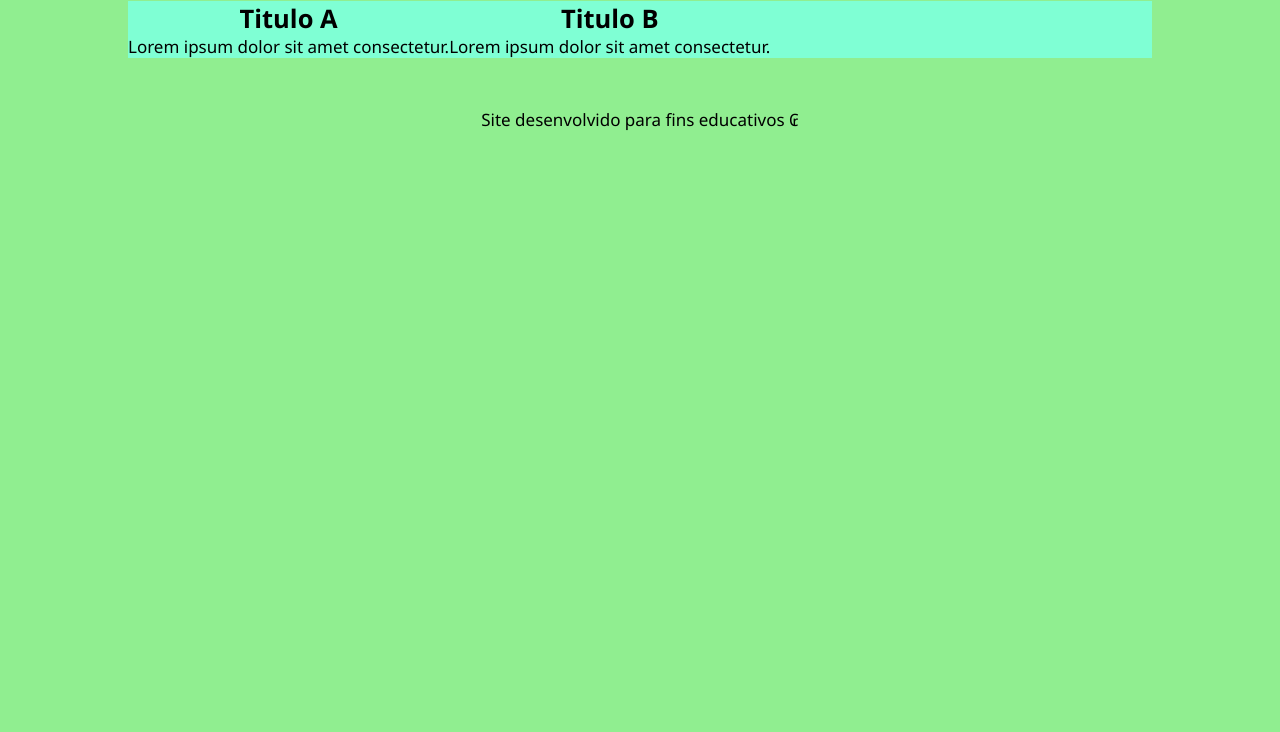
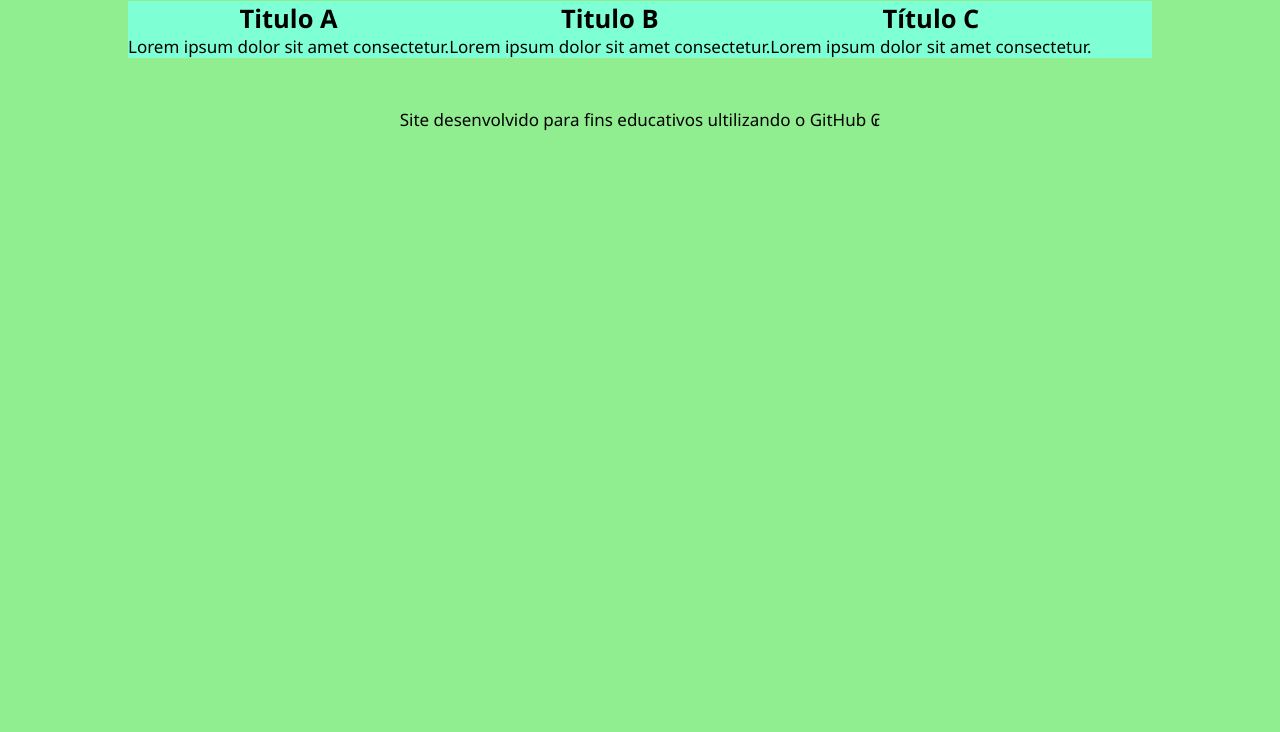
Before and after one commit to GabrielG9z/exemplo-branches, a plain HTML site: page index.html in a window 1280 px wide. Shown: the part 68-800 px from the top of the page. Drawn offline with Linux system fonts and the light colour scheme.

Commit message:
Adição no HTML
Adição de um novo artigo, no html e mudança no footer.

```diff
--- a/index.html
+++ b/index.html
@@ -25,7 +25,13 @@
             <h2>Titulo B</h2>
             <p>Lorem ipsum dolor sit amet consectetur.</p>
         </article>
+        <article>
+            <h2>Título C</h2>
+            <p>Lorem ipsum dolor sit amet consectetur.</p>
+        </article>
     </main>
-    <footer>Site desenvolvido para fins educativos ₢</footer>
+    <footer>
+        Site desenvolvido para fins educativos ultilizando o GitHub ₢
+    </footer>
 </body>
 </html>
```
